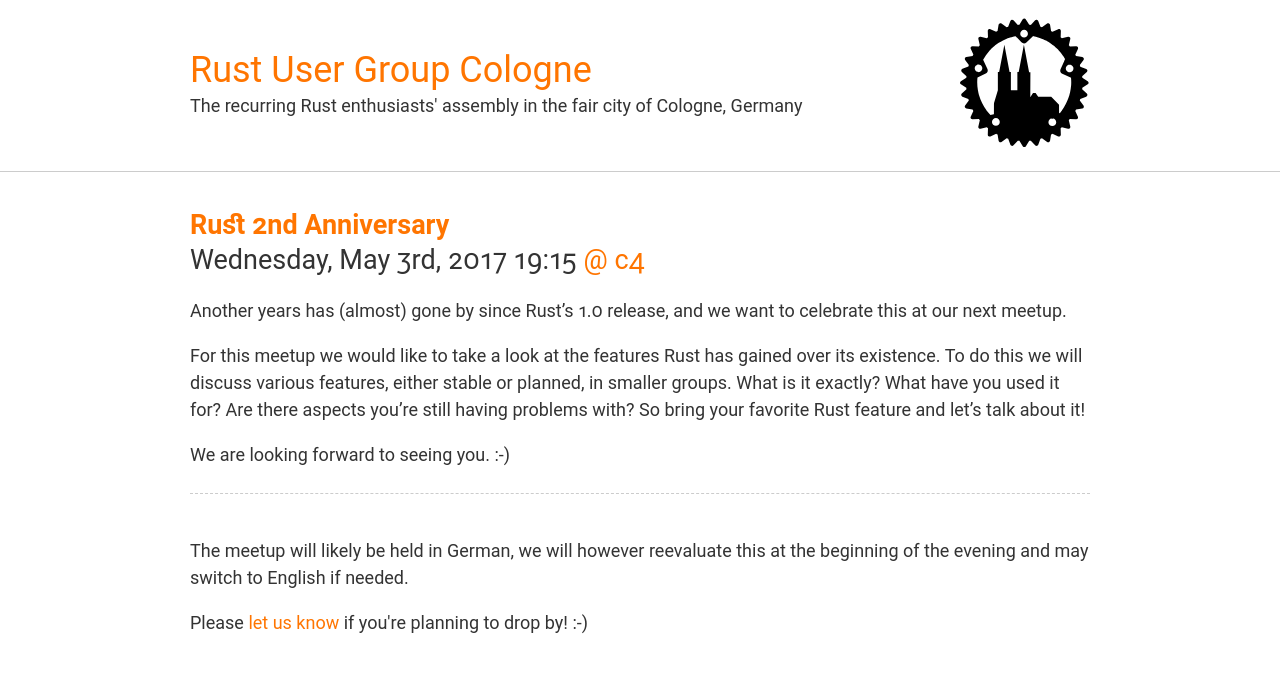
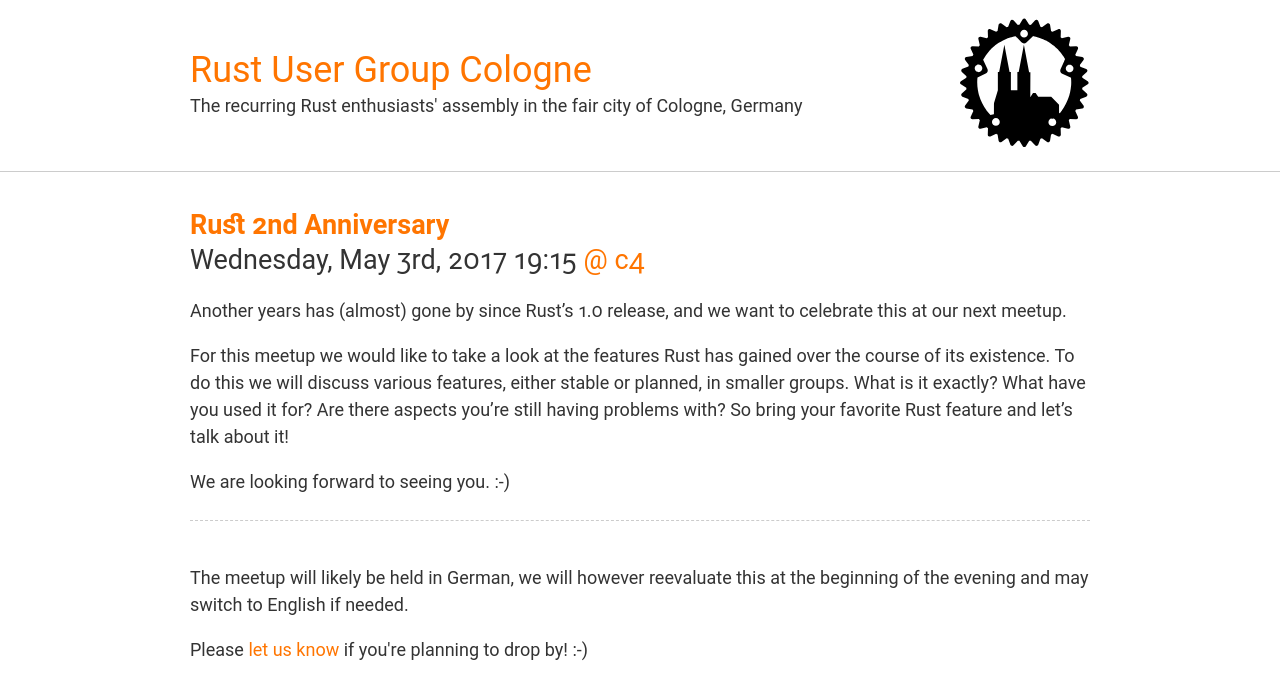
Before and after one commit to Rustaceans/rust-cologne, a Jekyll site: the page built from _posts/2017-05-03-rust-2nd-aniversary-part-1.md, in a window 1280 px wide, cut to the strip 0-675 px from the top of the page. Built offline with Jekyll 4.4.1, drawn with Linux system fonts in a browser that asks for light colours.

Commit message:
Mai: wording

```diff
--- a/_posts/2017-05-03-rust-2nd-aniversary-part-1.md
+++ b/_posts/2017-05-03-rust-2nd-aniversary-part-1.md
@@ -10,7 +10,7 @@
 ---
 Another years has (almost) gone by since Rust's 1.0 release, and we want to celebrate this at our next meetup.
 
-For this meetup we would like to take a look at the features Rust has gained over its existence.
+For this meetup we would like to take a look at the features Rust has gained over the course of its existence.
 To do this we will discuss various features, either stable or planned, in smaller groups.
 What is it exactly? What have you used it for? Are there aspects you're still having problems with?
 So bring your favorite Rust feature and let's talk about it!
```
